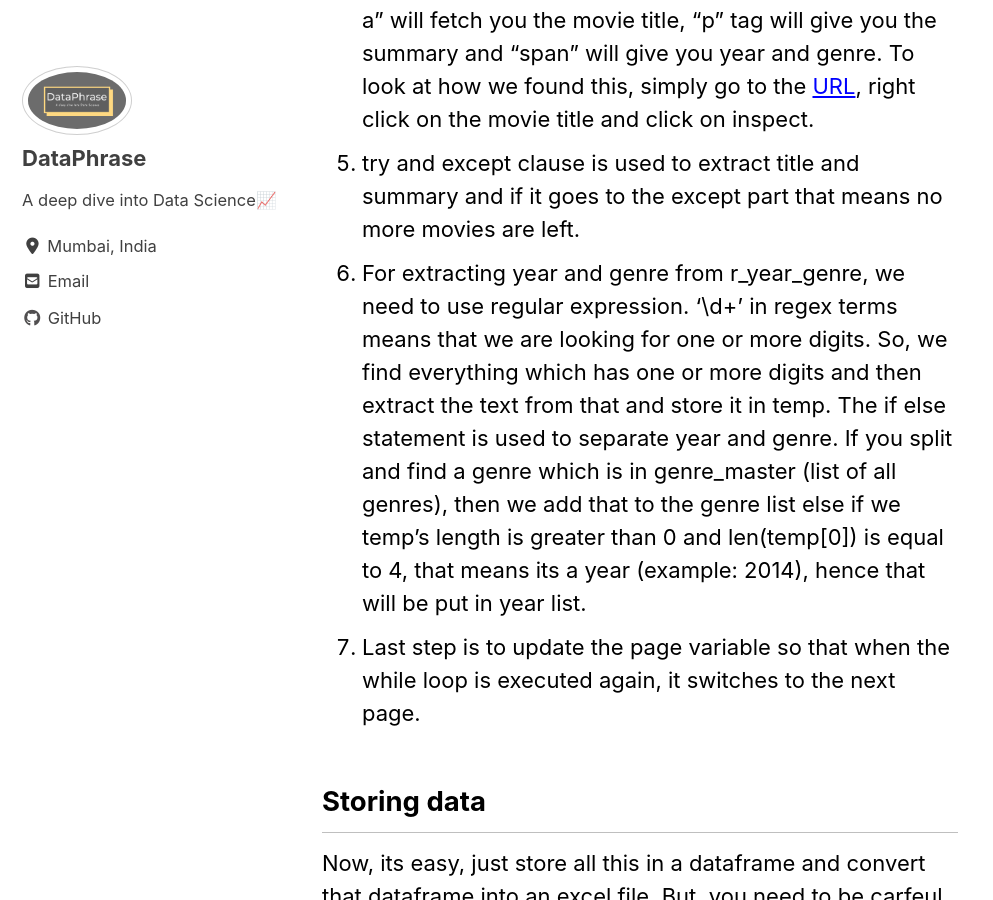
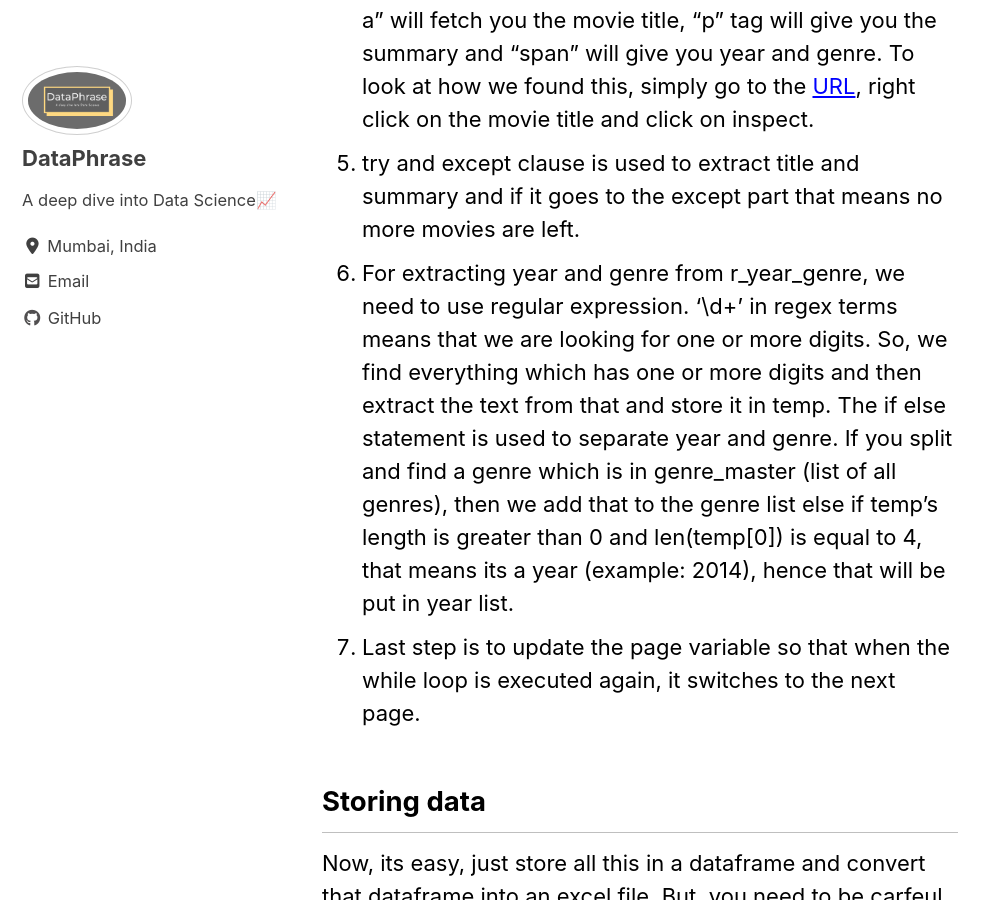
Before and after one commit to dataphrase/dataphrase.github.io, a Jekyll site: the page built from _posts/2020-06-12-movierec1.md, in a window 1280 px wide and 900 px high, scrolled down 4651 px. Shown: the whole window, without its empty margins (0-993 px from the left). Built offline with Jekyll 4.4.1, drawn with Linux system fonts in a browser that asks for light colours; cached includes are drawn as plain includes; nearby versions of some CDN libraries.

Commit message:
Updated blog after review-1

```diff
--- a/_posts/2020-06-12-movierec1.md
+++ b/_posts/2020-06-12-movierec1.md
@@ -97,7 +97,7 @@ I know, at first glance, its not easy to understand this. But let's go step by s
 3. The "x" in the URL represents page number, that's how we can switch pages.
 4. The next 6 lines are crucial. We use the requests package to first get the page of that URL. Next, we extract the HTML of that page by using r.text and then pass that to the HTML method to identify all the HTML tags. If you look at the HTML code extracted, the tag "h3 a" will fetch you the movie title, "p" tag will give you the summary and "span" will give you year and genre. To look at how we found this, simply go to the [URL](https://www.imdb.com/search/title/?title_type=feature&num_votes=10000,&countries=us&sort=user_rating,desc&start=1&ref_=adv_nxt), right click on the movie title and click on inspect.
 5. try and except clause is used to extract title and summary and if it goes to the except part that means no more movies are left.
-6. For extracting year and genre from r_year_genre, we need to use regular expression. '\d+' in regex terms means that we are looking for one or more digits. So, we find everything which has one or more digits and then extract the text from that and store it in temp. The if else statement is used to separate year and genre. If you split and find a genre which is in genre_master (list of all genres), then we add that to the genre list else if we temp's length is greater than 0 and len(temp[0]) is equal to 4, that means its a year (example: 2014), hence that will be put in year list.
+6. For extracting year and genre from r_year_genre, we need to use regular expression. '\d+' in regex terms means that we are looking for one or more digits. So, we find everything which has one or more digits and then extract the text from that and store it in temp. The if else statement is used to separate year and genre. If you split and find a genre which is in genre_master (list of all genres), then we add that to the genre list else if temp's length is greater than 0 and len(temp[0]) is equal to 4, that means its a year (example: 2014), hence that will be put in year list.
 7. Last step is to update the page variable so that when the while loop is executed again, it switches to the next page.
 
 ## Storing data
```
